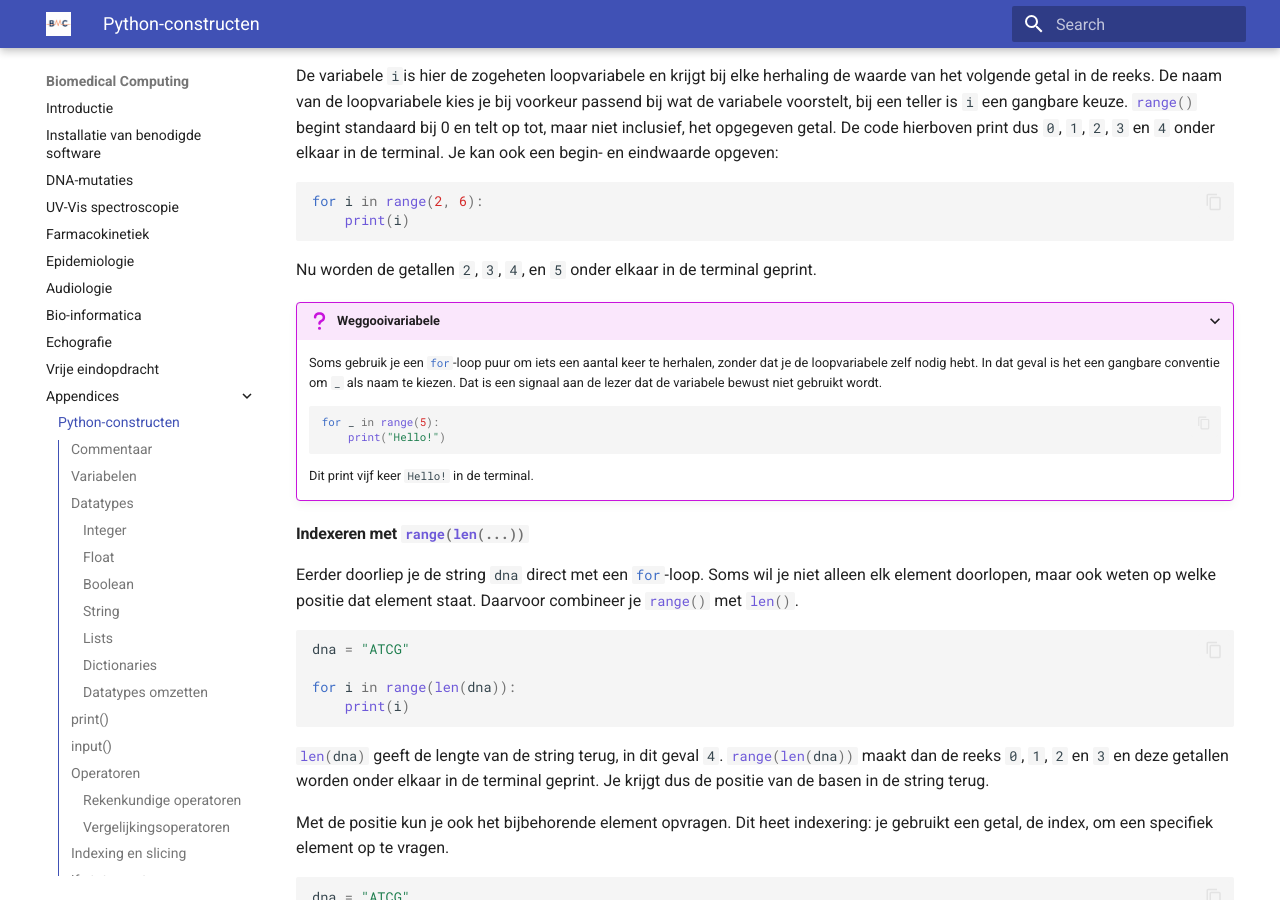
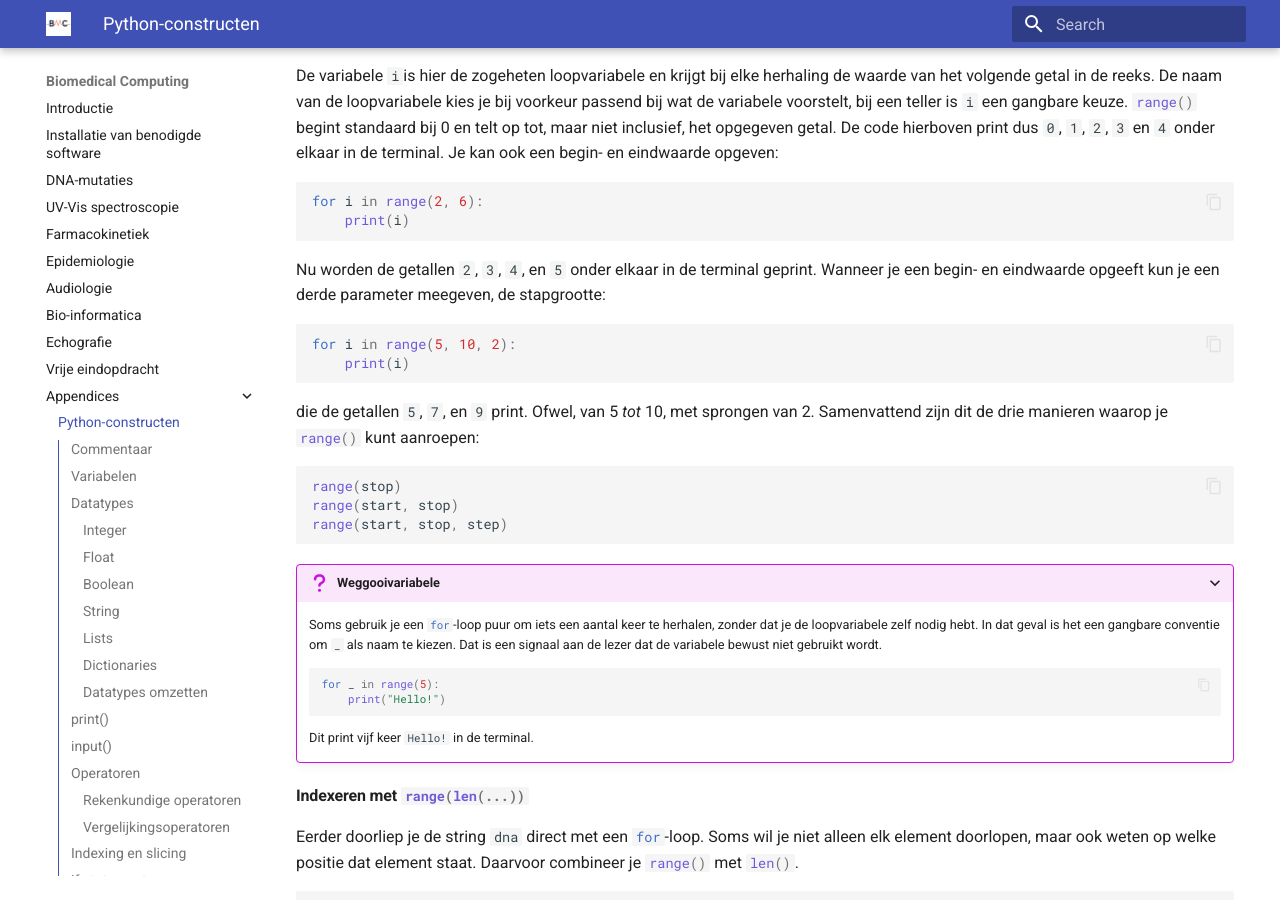
Before and after one commit to NatuurkundePracticumAmsterdam/biomedicalcomputing, an MkDocs documentation site: the page built from docs/python-constructen.md, in a window 1280 px wide and 900 px high, scrolled down 10883 px. Built offline with MkDocs 1.6.1 and Material for MkDocs 9.7.7, drawn with Linux system fonts in a browser that asks for light colours.

Commit message:
De step-parameter van range() uitgelegd

````diff
--- a/docs/python-constructen.md
+++ b/docs/python-constructen.md
@@ -419,7 +419,17 @@ De variabele `i`is hier de zogeheten loopvariabele en krijgt bij elke herhaling
 for i in range(2, 6):
     print(i)
 ```
-Nu worden de getallen `2`, `3`, `4`, en `5` onder elkaar in de terminal geprint.
+Nu worden de getallen `2`, `3`, `4`, en `5` onder elkaar in de terminal geprint. Wanneer je een begin- en eindwaarde opgeeft kun je een derde parameter meegeven, de stapgrootte:
+```python
+for i in range(5, 10, 2):
+    print(i)
+```
+die de getallen `5`, `7`, en `9` print. Ofwel, van 5 _tot_ 10, met sprongen van 2. Samenvattend zijn dit de drie manieren waarop je `#!py range()` kunt aanroepen:
+```py
+range(stop)
+range(start, stop)
+range(start, stop, step)
+```
 
 ???+ meer-leren "Weggooivariabele"
 
````
Also changed, not shown: docs/bio-informatica.md (+4 -0 lines).
